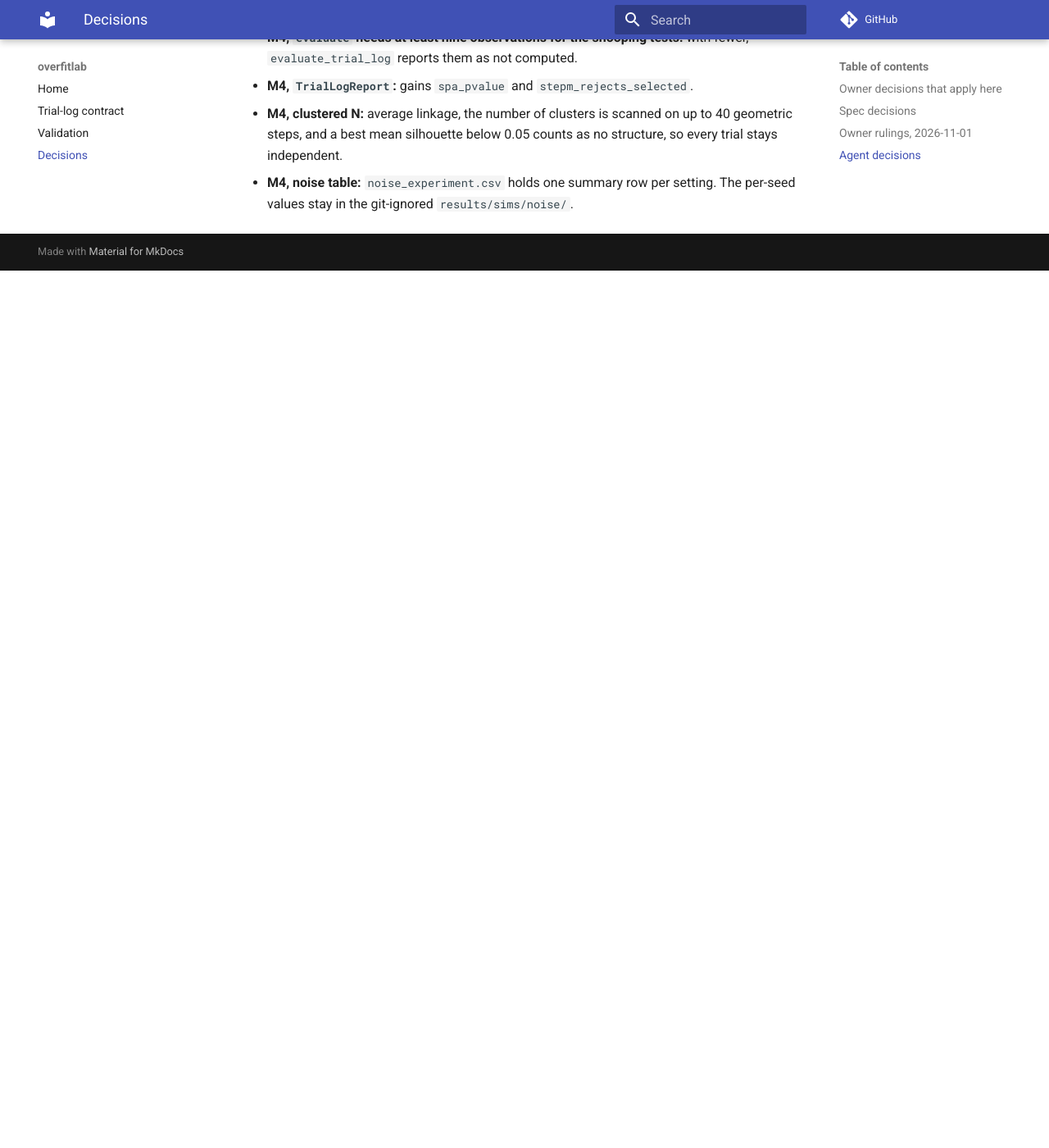
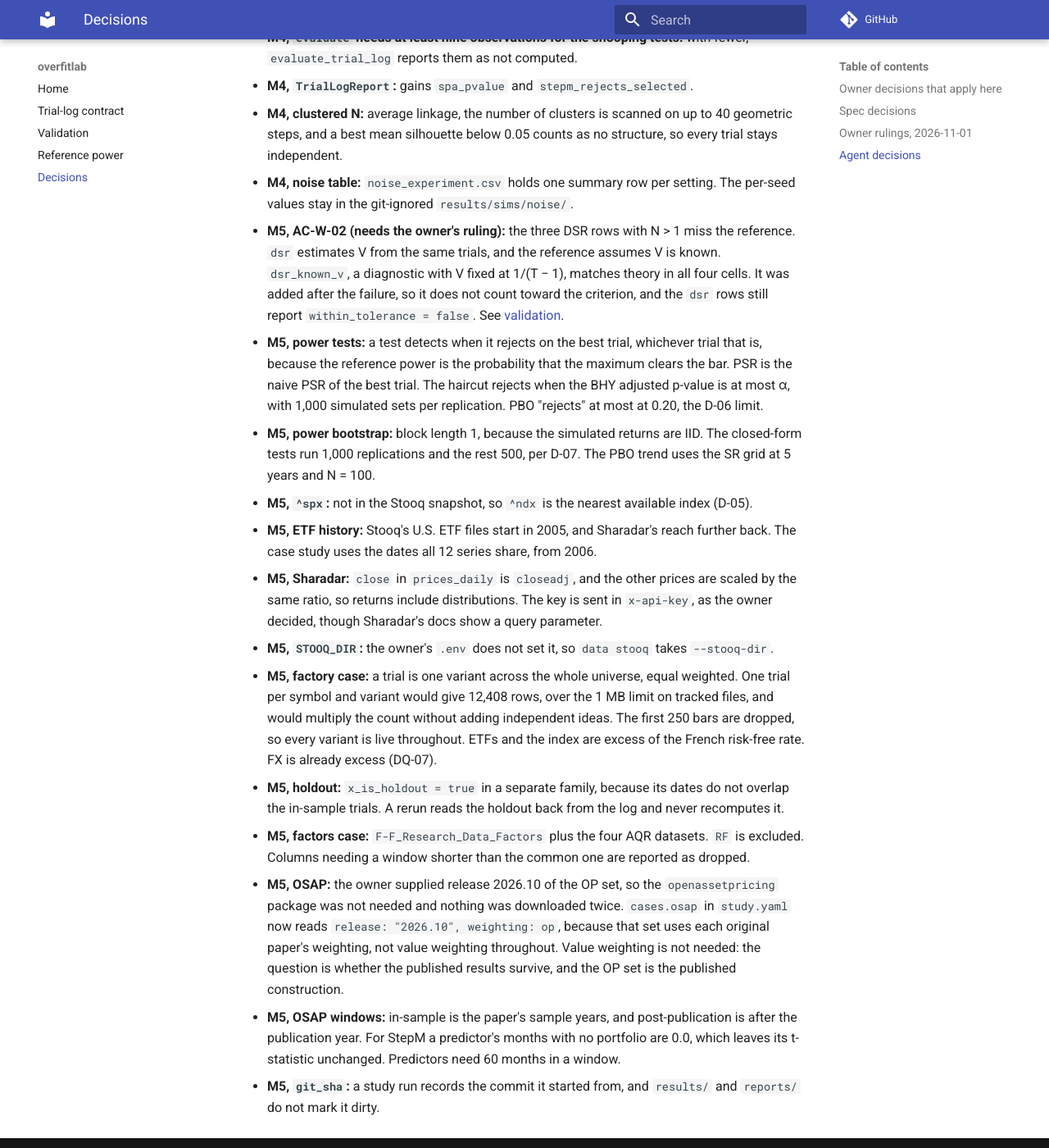
Before and after one commit to avmhdt/backtest-overfitting-lab, an MkDocs documentation site: the page built from docs/decisions.md, in a window 1280 px wide and 1400 px high, scrolled down 4672 px. Shown: the whole window at 82% size. Built offline with MkDocs 1.6.1 and Material for MkDocs 9.7.7, drawn with Linux system fonts in a browser that asks for light colours; comment, search, counter and statistics services are not loaded; before the commit the page ends 5002 px from its top, so only the background shows below that.

Commit message:
Record the case studies, the trial log and the M5 decisions
Includes this repo's first real trials: 1,034 factory variants and the single
holdout evaluation, plus the factor and OSAP cases and the own-projects table.

```diff
--- a/docs/decisions.md
+++ b/docs/decisions.md
@@ -79,3 +79,16 @@ Copied at M1 from the owner's `DECISIONS.md` (recorded 2026-10-31), which overri
 - **M4, `TrialLogReport`:** gains `spa_pvalue` and `stepm_rejects_selected`.
 - **M4, clustered N:** average linkage, the number of clusters is scanned on up to 40 geometric steps, and a best mean silhouette below 0.05 counts as no structure, so every trial stays independent.
 - **M4, noise table:** `noise_experiment.csv` holds one summary row per setting. The per-seed values stay in the git-ignored `results/sims/noise/`.
+- **M5, AC-W-02 (needs the owner's ruling):** the three DSR rows with N > 1 miss the reference. `dsr` estimates V from the same trials, and the reference assumes V is known. `dsr_known_v`, a diagnostic with V fixed at 1/(T − 1), matches theory in all four cells. It was added after the failure, so it does not count toward the criterion, and the `dsr` rows still report `within_tolerance = false`. See [validation](validation.md).
+- **M5, power tests:** a test detects when it rejects on the best trial, whichever trial that is, because the reference power is the probability that the maximum clears the bar. PSR is the naive PSR of the best trial. The haircut rejects when the BHY adjusted p-value is at most α, with 1,000 simulated sets per replication. PBO "rejects" at most at 0.20, the D-06 limit.
+- **M5, power bootstrap:** block length 1, because the simulated returns are IID. The closed-form tests run 1,000 replications and the rest 500, per D-07. The PBO trend uses the SR grid at 5 years and N = 100.
+- **M5, `^spx`:** not in the Stooq snapshot, so `^ndx` is the nearest available index (D-05).
+- **M5, ETF history:** Stooq's U.S. ETF files start in 2005, and Sharadar's reach further back. The case study uses the dates all 12 series share, from 2006.
+- **M5, Sharadar:** `close` in `prices_daily` is `closeadj`, and the other prices are scaled by the same ratio, so returns include distributions. The key is sent in `x-api-key`, as the owner decided, though Sharadar's docs show a query parameter.
+- **M5, `STOOQ_DIR`:** the owner's `.env` does not set it, so `data stooq` takes `--stooq-dir`.
+- **M5, factory case:** a trial is one variant across the whole universe, equal weighted. One trial per symbol and variant would give 12,408 rows, over the 1 MB limit on tracked files, and would multiply the count without adding independent ideas. The first 250 bars are dropped, so every variant is live throughout. ETFs and the index are excess of the French risk-free rate. FX is already excess (DQ-07).
+- **M5, holdout:** `x_is_holdout = true` in a separate family, because its dates do not overlap the in-sample trials. A rerun reads the holdout back from the log and never recomputes it.
+- **M5, factors case:** `F-F_Research_Data_Factors` plus the four AQR datasets. `RF` is excluded. Columns needing a window shorter than the common one are reported as dropped.
+- **M5, OSAP:** the owner supplied release 2026.10 of the OP set, so the `openassetpricing` package was not needed and nothing was downloaded twice. `cases.osap` in `study.yaml` now reads `release: "2026.10", weighting: op`, because that set uses each original paper's weighting, not value weighting throughout. Value weighting is not needed: the question is whether the published results survive, and the OP set is the published construction.
+- **M5, OSAP windows:** in-sample is the paper's sample years, and post-publication is after the publication year. For StepM a predictor's months with no portfolio are 0.0, which leaves its t-statistic unchanged. Predictors need 60 months in a window.
+- **M5, `git_sha`:** a study run records the commit it started from, and `results/` and `reports/` do not mark it dirty.
--- a/mkdocs.yml
+++ b/mkdocs.yml
@@ -7,4 +7,5 @@ nav:
   - Home: index.md
   - Trial-log contract: trial-log.md
   - Validation: validation.md
+  - Reference power: theory/power.md
   - Decisions: decisions.md
```
Also changed, not shown: docs/validation.md (+8 -0 lines), reports/tables/case_factors.md (added, +58 -0 lines), reports/tables/case_osap.md (added, +5 -0 lines), reports/tables/case_stooq.md (added, +3 -0 lines), reports/tables/own_projects.md (added, +8 -0 lines), reports/figures/osap_hurdles.png (added), reports/figures/own_projects_naive_vs_deflated.png (added), 9 other files.
